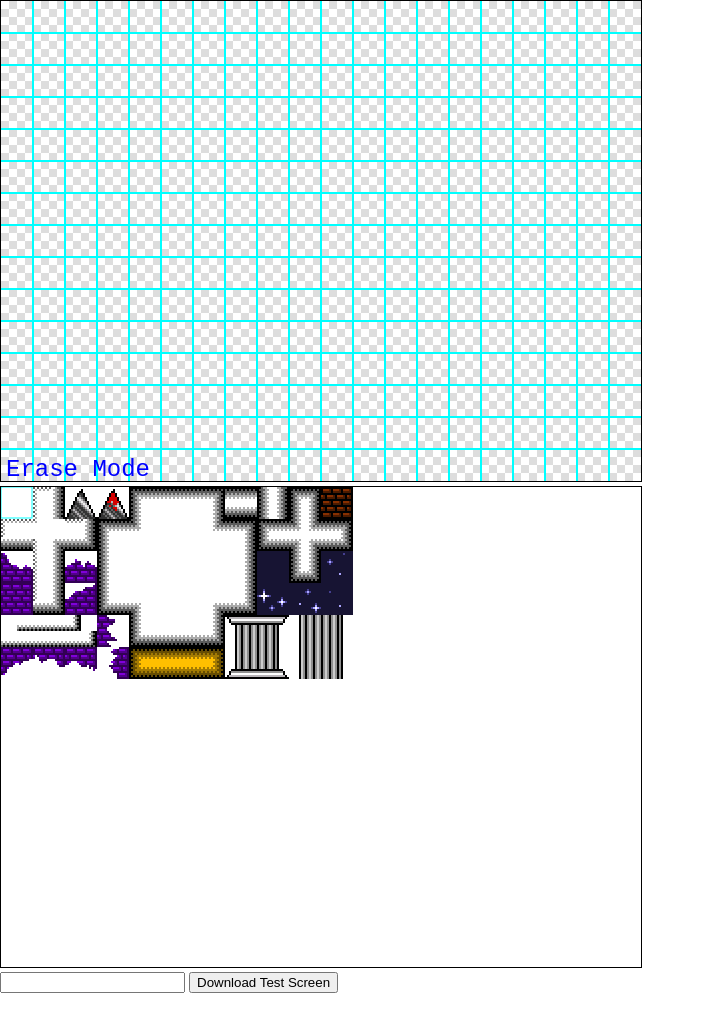
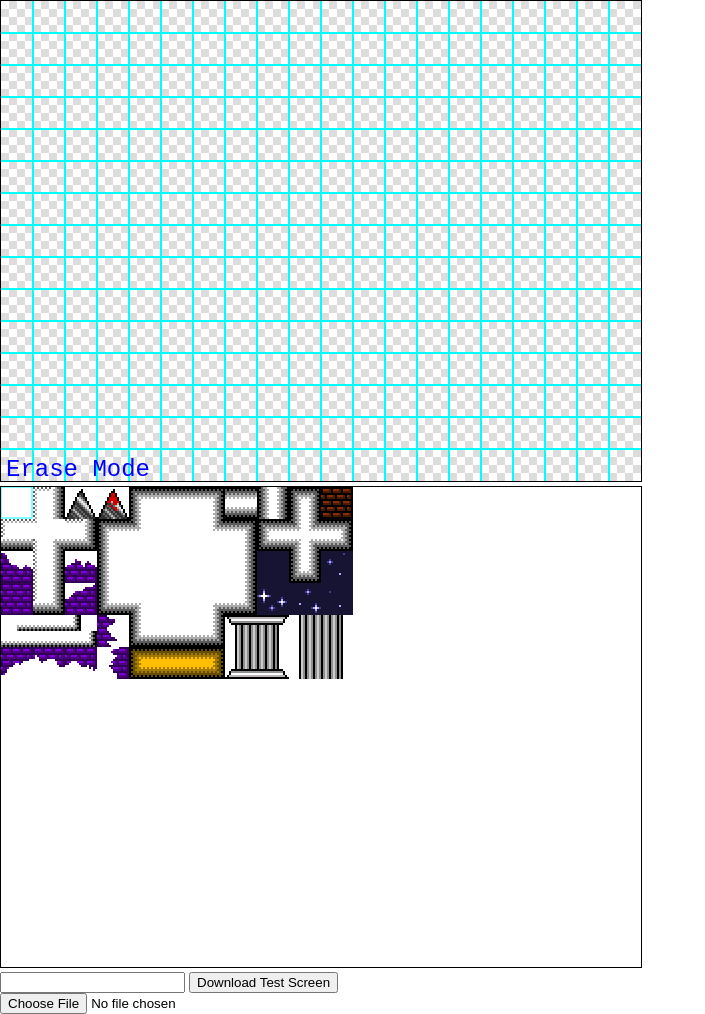
Before and after one commit to DigitEngine/digitengine.github.io, a plain HTML site: page leveleditor/index.html in a window 1280 px wide. Shown: the whole page, without its empty margins (0-705 px from the left). Before the commit the page ends 993 px from the top, so only its background shows below. Drawn offline with Linux system fonts and the light colour scheme; animation ran at ten frames a second.

Commit message:
Update index.html

```diff
--- a/leveleditor/index.html
+++ b/leveleditor/index.html
@@ -7,7 +7,8 @@
 		<canvas id="cvs" width="640" height="480" style="border:1px solid #000;"></canvas>
 		<canvas id="picker" width="640" height="480" style="border:1px solid #000;"></canvas><br />
 		<input id="name" type="text" value="" />
-		<button onclick="downloadScreen();">Download Test Screen</button>
+		<button onclick="downloadScreen();">Download Test Screen</button><br />
+		<input id="tset" type="file" oninput="uploadTileset();" />
 		<script>
 var screens = new Array(24*24);
 
@@ -1168,6 +1169,10 @@ function downloadScreen()
 	var array = "int screen[20*15] = { " + arrayWU + " };";
 	download(document.getElementById("name").value + ".h", array);
 }
+function uploadTileset()
+{
+	tileset.src = document.getElementById("tset").value;
+}
 var anim = function()
 {
     requestAnimationFrame(anim);
```
